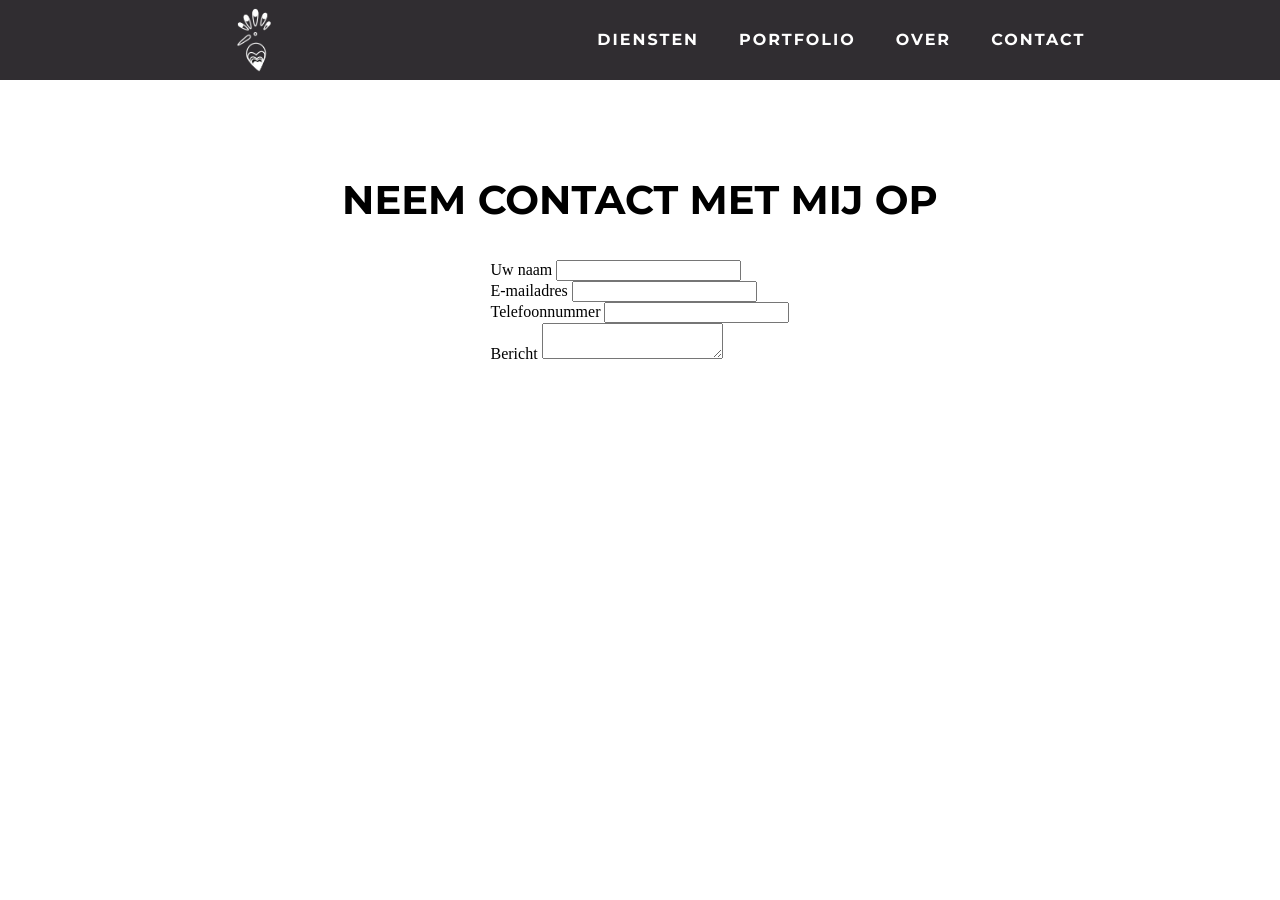
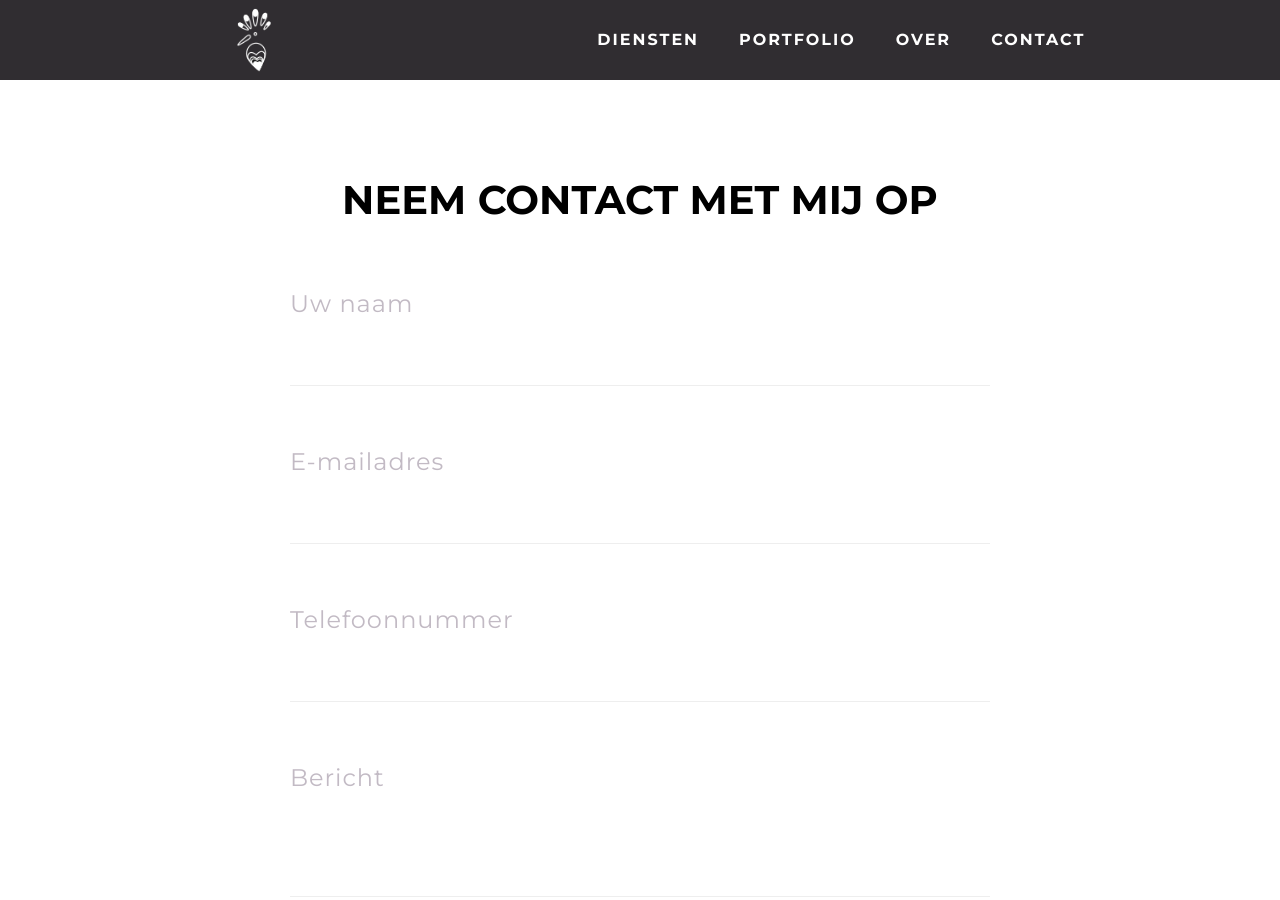
Before and after one commit to juliahop/juliahop.github.io, a Jekyll site: the page built from index.html, in a window 1280 px wide and 900 px high, scrolled down 3878 px. Built offline with Jekyll 4.4.1, drawn with Linux system fonts in a browser that asks for light colours.

Commit message:
Add styling to contact form

```diff
--- a/_includes/contact.html
+++ b/_includes/contact.html
@@ -1,22 +1,24 @@
-<form class="form" action="index.html" method="post" target="_blank">
+<form class="form single-txt" action="index.html" method="post" target="_blank">
   <div class="form__field">
     <label for="name">Uw naam</label>
-    <input id="name" type="text" name="name">
+    <input class="input" id="name" type="text" name="name">
   </div>
 
   <div class="form__field">
     <label for="email">E-mailadres</label>
-    <input id="email" type="email" name="email">
+    <input class="input" id="email" type="email" name="email">
   </div>
 
   <div class="form__field">
     <label for="tel">Telefoonnummer</label>
-    <input id="tel" type="tel" name="tel">
+    <input class="input" id="tel" type="tel" name="tel">
   </div>
 
   <div class="form__field">
     <label for="msg">Bericht</label>
-    <textarea id="msg" type="text" name="msg"></textarea>
+    <textarea class="input" id="msg" type="text" name="msg"></textarea>
   </div>
 
+  <button class="btn" type="submit" name="btn">Verstuur</button>
+
 </form>
--- a/_sass/_layout.scss
+++ b/_sass/_layout.scss
@@ -366,3 +366,64 @@ a {
   padding: 4rem 0;
   letter-spacing: 1px;
 }
+
+/*------------------------------------------*\
+#CONTACT FORM
+\*------------------------------------------*/
+
+.form {
+  flex: 1 1 0;
+  border-bottom: 0;
+}
+
+label {
+  font-size: 3rem;
+  letter-spacing: 1px;
+  color: var(--gray-2);
+  font-family: var(--font-nav);
+}
+
+.form__field {
+  padding: 2em 0;
+  display: flex;
+  flex-direction: column;
+}
+
+.input {
+  display: block;
+  padding: .5em 0;
+  font-size: 2em;
+  border-top: 0;
+  border-right: 0;
+  border-left: 0;
+  border-bottom: var(--border-thin);
+
+  &:focus,
+  &:active {
+    border-bottom: var(--border-thick);
+    outline: 0;
+  }
+}
+
+textarea {
+  outline: 0;
+  resize: none;
+  overflow: auto;
+}
+
+.btn {
+  font-size: 3rem;
+  letter-spacing: 1px;
+  padding: 1em;
+  color: var(--white);
+  border: 0;
+  box-shadow: inset 0 -2px var(--color-1-dark);
+  text-shadow: 0 1px 2px rgba(0, 0, 0, .25);
+  background-color: var(--color-1);
+
+  &:hover,
+  &:focus,
+  &:active {
+    background-color: var(--color-1-dark);
+  }
+}
--- a/_sass/_typography.scss
+++ b/_sass/_typography.scss
@@ -4,6 +4,6 @@
   --font-sub-heading: 'Source Sans Pro', sans-serif;
 
   //borders
-  --border-thick: 2px solid;
-  --border-thin:  1px solid;
+  --border-thick: 2px solid var(--color-1-dark);
+  --border-thin:  1px solid #eee;
 }
```
